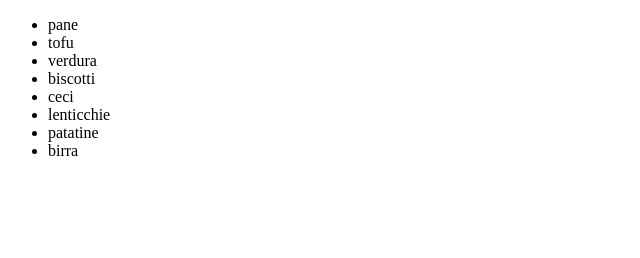
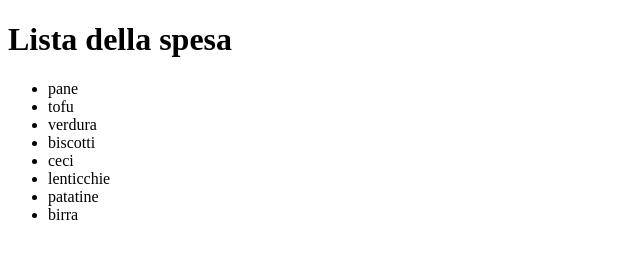
Before and after one commit to ValeriaGiannelli/js-lista-spesa, a plain HTML site: page index.html in a window 1280 px wide. Shown: the whole page, without its empty margins (0-640 px from the left). Drawn offline with Linux system fonts and the light colour scheme.

Commit message:
feat: add container and title in the html files

```diff
--- a/index.html
+++ b/index.html
@@ -10,10 +10,18 @@
 </head>
 <body>
 
-    <div>
-        <ul id="my_list">
+    <div id="container">
+        <!-- foglio della lista -->
+        <div class="card_list">
+            <!-- titolo -->
+            <h1>Lista della spesa</h1>
 
-        </ul>
+            <!-- lista non rodinata -->
+            <ul id="my_list">
+                <!-- qui andranno i contenuti di JS -->
+            </ul>
+
+        </div>
 
     </div>
 
```
